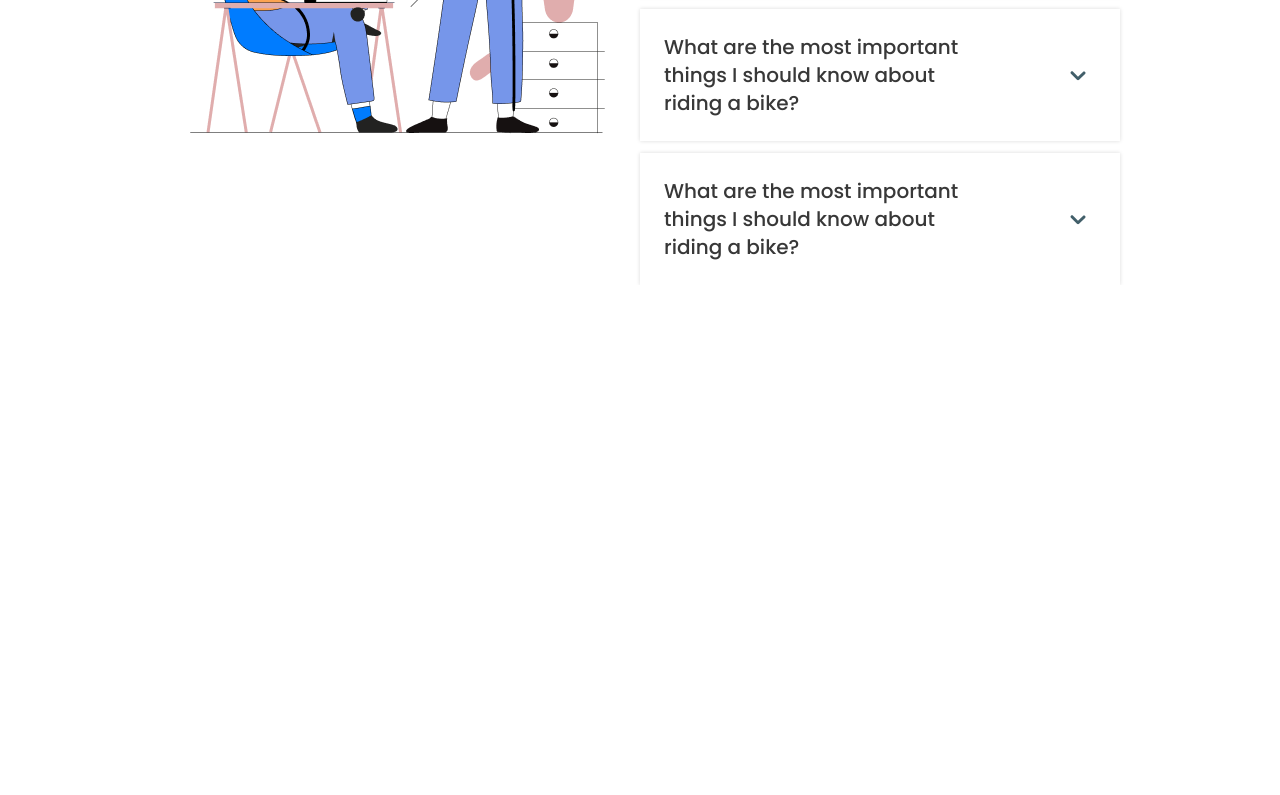
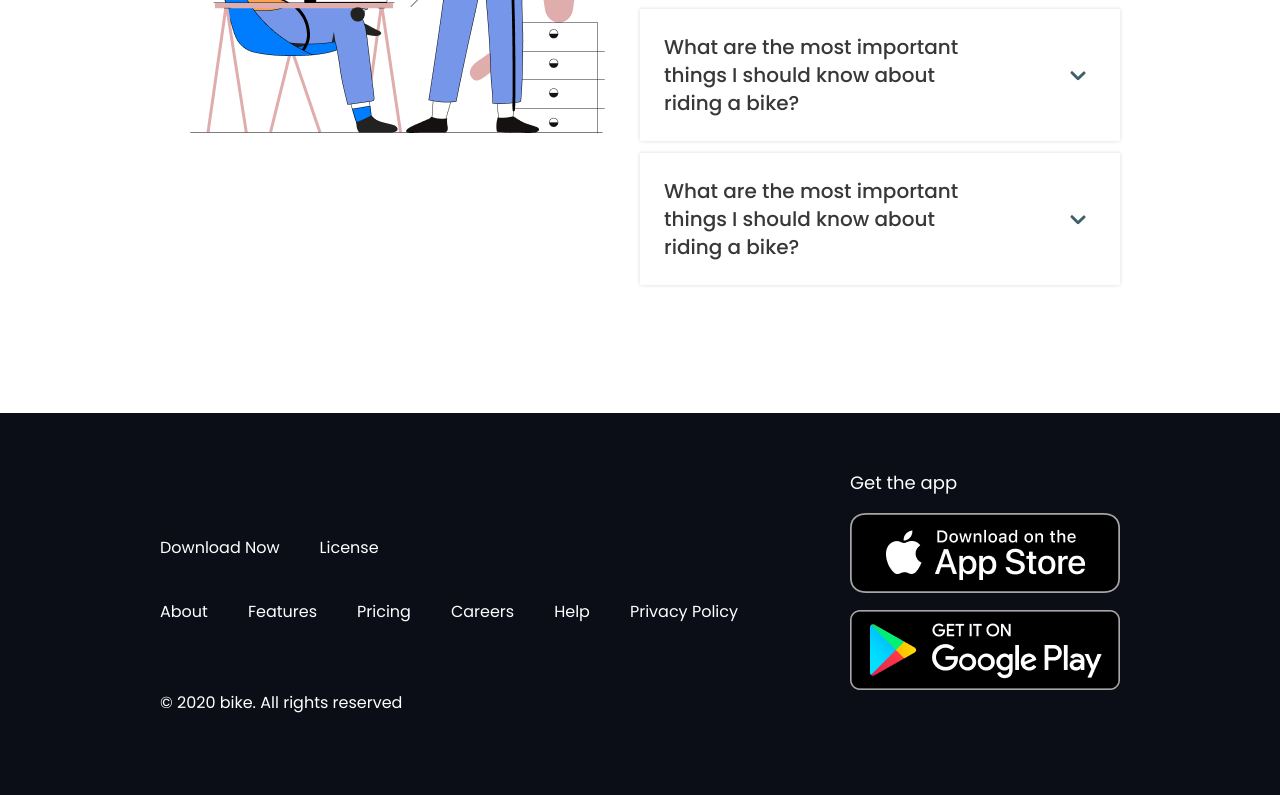
Before and after one commit to akmalhossain/biker-z, a plain HTML site: page index.html in a window 1280 px wide. Shown: the part 3533-4328 px from the top of the page. Before the commit the page ends 3818 px from the top, so only its background shows below. Drawn offline with nearby package versions, Linux system fonts and the light colour scheme.

Commit message:
all done

```diff
--- a/index.html
+++ b/index.html
@@ -219,11 +219,31 @@
                 </div>
             </div>
          </section>
+    </main>
+    <footer class="bg-[#0B0D17] mt-32 text-white pt-14 pb-20">
+        <div class="w-3/4 mx-auto lg:flex items-center justify-between ">
+            <div>
+                <ul class="flex gap-10">
+                    <li><a href="#">Download Now</a></li>
+                    <li><a href="#">License</a></li>
+                </ul>
+                <ul class=" flex flex-wrap gap-10 mt-10 ">
+                    <li><a href="">About</a></li>
+                    <li><a href="">Features</a></li>
+                    <li><a href="">Pricing</a></li>
+                    <li><a href="">Careers</a></li>
+                    <li><a href="">Help</a></li>
+                    <li><a href="">Privacy Policy</a></li>
+                </ul>
+            </div>
+            <div class="mt-16 lg:mt-0">
+                <h5 class="text-lg ">Get the app</h5>
+                <img  class="mt-4" src="./images/ios.png" alt="">
+                <img class="mt-4" src="./images/android.png" alt="">
+            </div>
+        </div>
+        <p class="w-3/4 mx-auto mt-10 lg:mt-0">© 2020 bike. All rights reserved</p>
 
-
-
-    </main>
-    <footer>
 
     </footer>
 </body>
```
